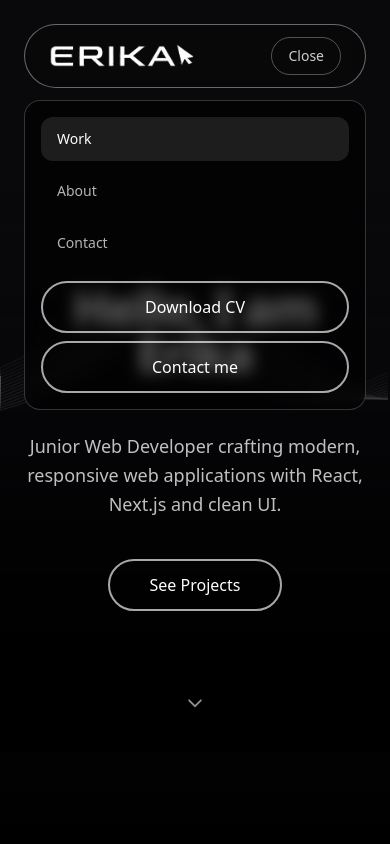
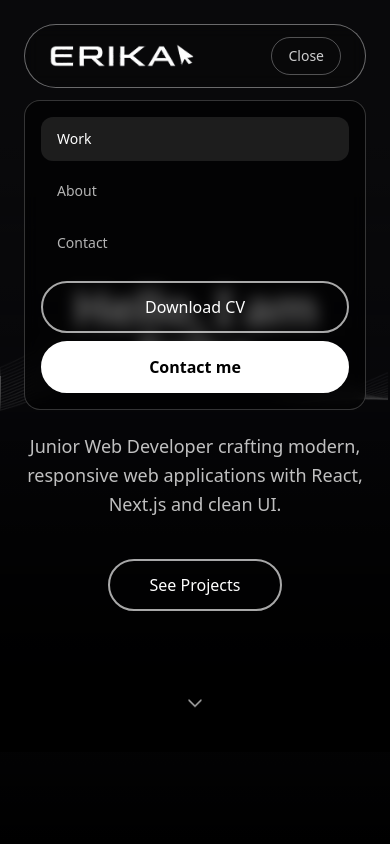
Before and after one commit to erika2knd/portfolio, a Next.js app: page / in a window 390 px wide. Both pictures are taken after a click on the button "Menu". Shown: the top 844 px of the page. Built offline with nearby package versions, Linux system fonts and the light colour scheme.

Commit message:
fix button color in mobile

```diff
--- a/app/components/background/WaveCanvas.tsx
+++ b/app/components/background/WaveCanvas.tsx
@@ -246,7 +246,7 @@ export default function WaveCanvas({
       window.removeEventListener("resize", onResize);
       document.removeEventListener("visibilitychange", onVisibilityChange);
     };
-  }, []); // ✅ always constant
+  }, []);
 
   return (
     <canvas
--- a/app/components/layout/Header.tsx
+++ b/app/components/layout/Header.tsx
@@ -159,7 +159,7 @@ export default function Header() {
 
               <a
                 href="mailto:erikakondratjeva@gmail.com"
-                className="btn"
+                className="btn btn--inverse"
                 onClick={closeMenu}
               >
                 <span>Contact me</span>
```
